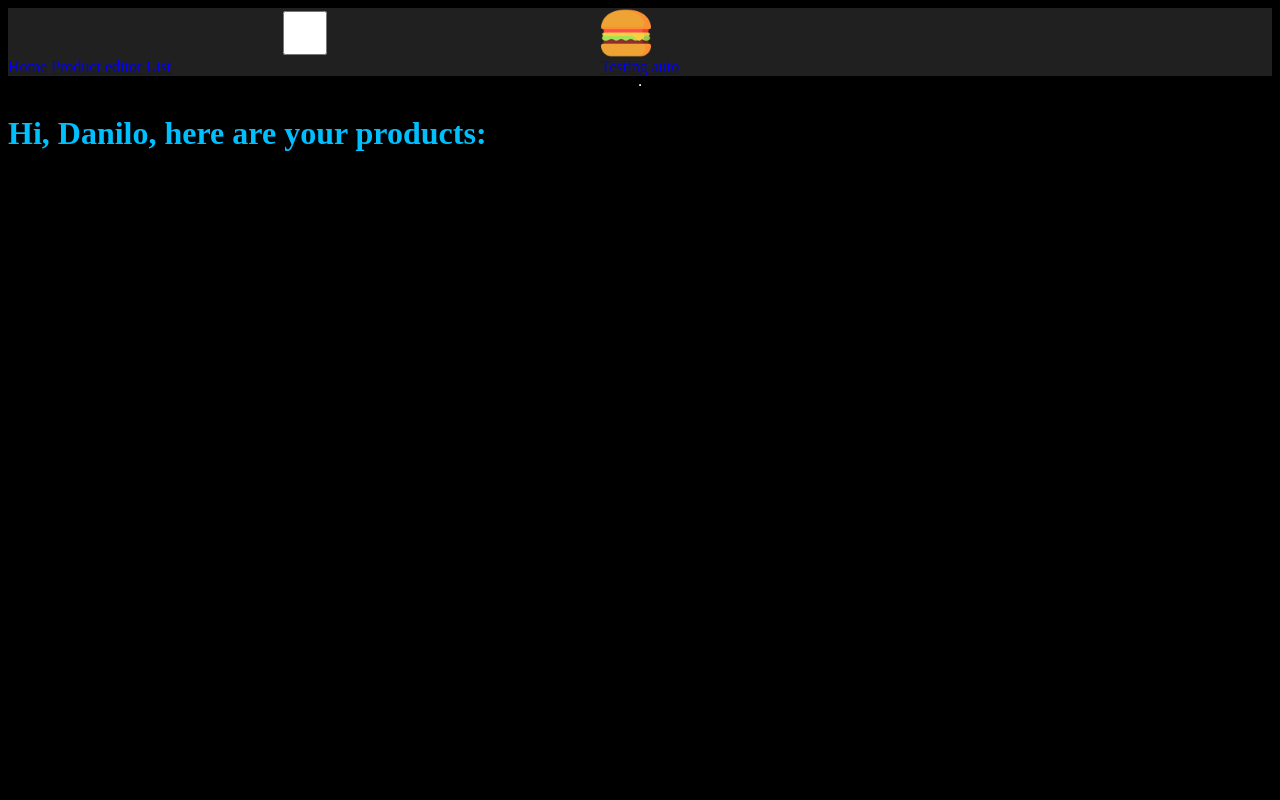
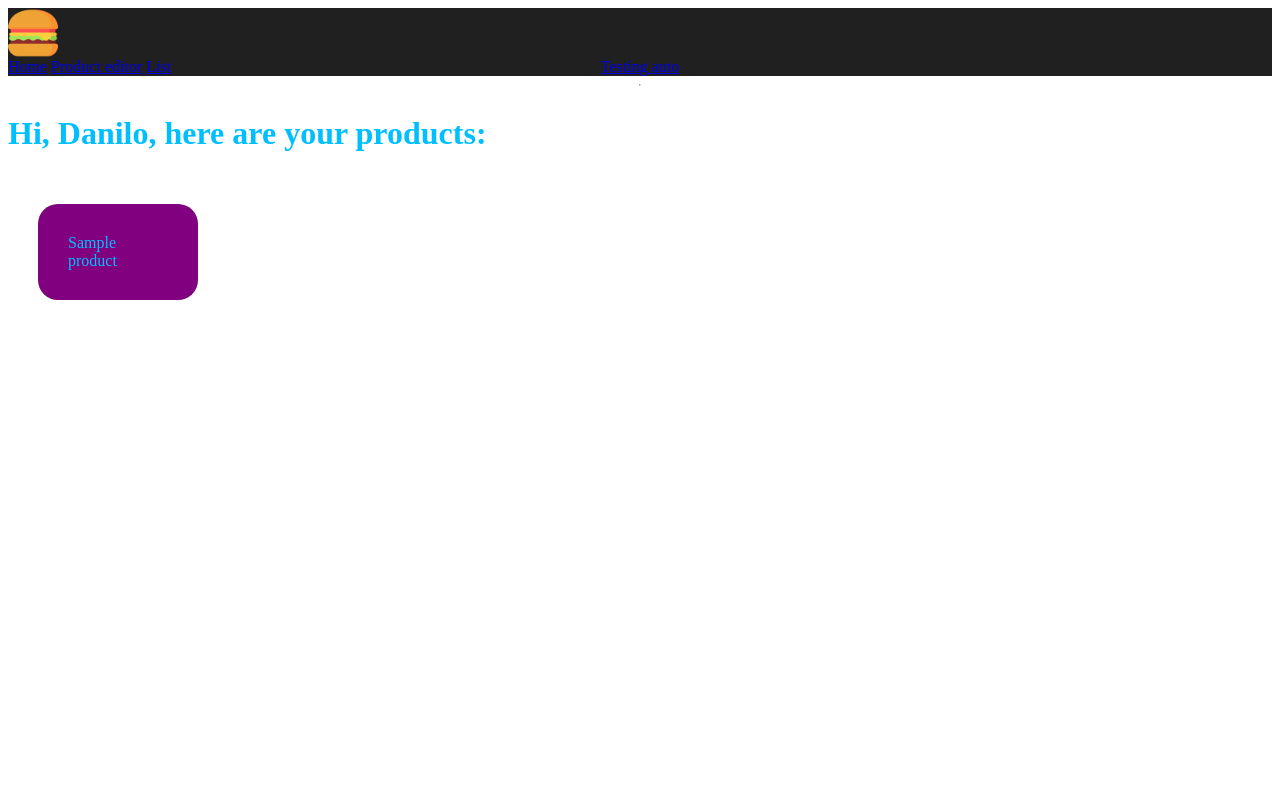
Before and after one commit to dkage/price_monitor, a Flask app: page / in a window 1280 px wide. Run offline with Flask 2, Linux system fonts and the light colour scheme; a database or web service that is not in the repository returns one stand-in record (values such as "Sample title"); some libraries are stand-ins or nearby versions.

Commit message:
Add new CSS for card, start of jinja for iteration

```diff
--- a/app/static/style.css
+++ b/app/static/style.css
@@ -1,5 +1,5 @@
 body {
-    background: black;
+    background: white;
     color: deepskyblue;
 }
 
@@ -35,6 +35,16 @@ nav{
 
 .product_card{
     background: purple;
+    border-radius: 20px;
+    float: left;
+    max-width: 100px;
+    max-height: 300px;
+    padding: 30px;
+    margin: 30px;
+}
+
+.product_card:hover {
+  box-shadow: 0 10px 25px 0 rgba(0,0,0,5);
 }
 
 .content_title{
--- a/app/templates/base.html
+++ b/app/templates/base.html
@@ -11,7 +11,6 @@
 <div class="grid-container">
     <div class="nav-container">
         <nav>
-            <input type="checkbox" id="nav-toggle">
             <label for="nav-toggle" class="burger-menu">
                 <img id="hamburger" src="{{ url_for('static', filename='burger.png') }}" alt="">
             </label>
--- a/app/templates/index.html
+++ b/app/templates/index.html
@@ -2,9 +2,14 @@
 
 {% block content %}
     <h1 class="content_title">Hi, {{ user }}, here are your products: </h1>
-    {% for product in list %}
+
+
+    {% for product_id in products %}
+
         <div class="product_card">
-            <p>test data</p>
+            <div class="nome"> {{ products[product_id]['product_name'] }} </div>
+            <div class="prices">
+            </div>
         </div>
     {% endfor %}
 
--- a/test.py
+++ b/test.py
@@ -52,6 +52,8 @@ db_handler = DatabaseHandler()
 # print(db_handler.grab_best_price(1))
 # print(db_handler.grab_best_price(2))
 
-array_return = db_handler.products_info_and_prices()
+get_best_values()
 
-print(array_return)
+# array_return = db_handler.products_info_and_prices()
+
+# print(array_return)
```
